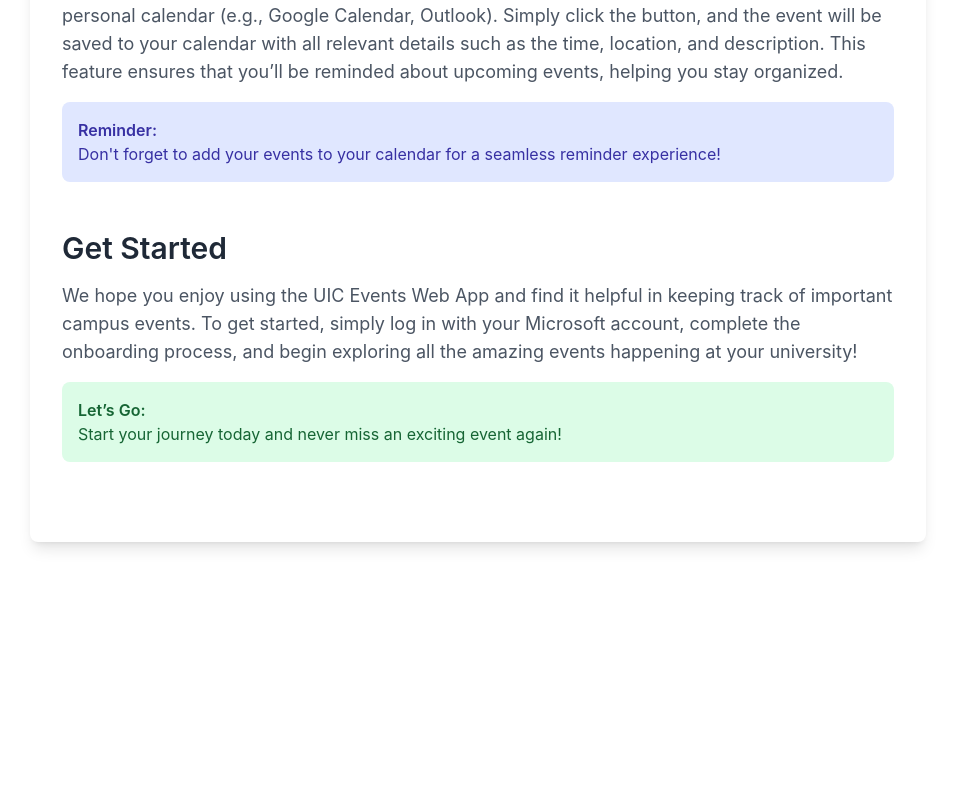
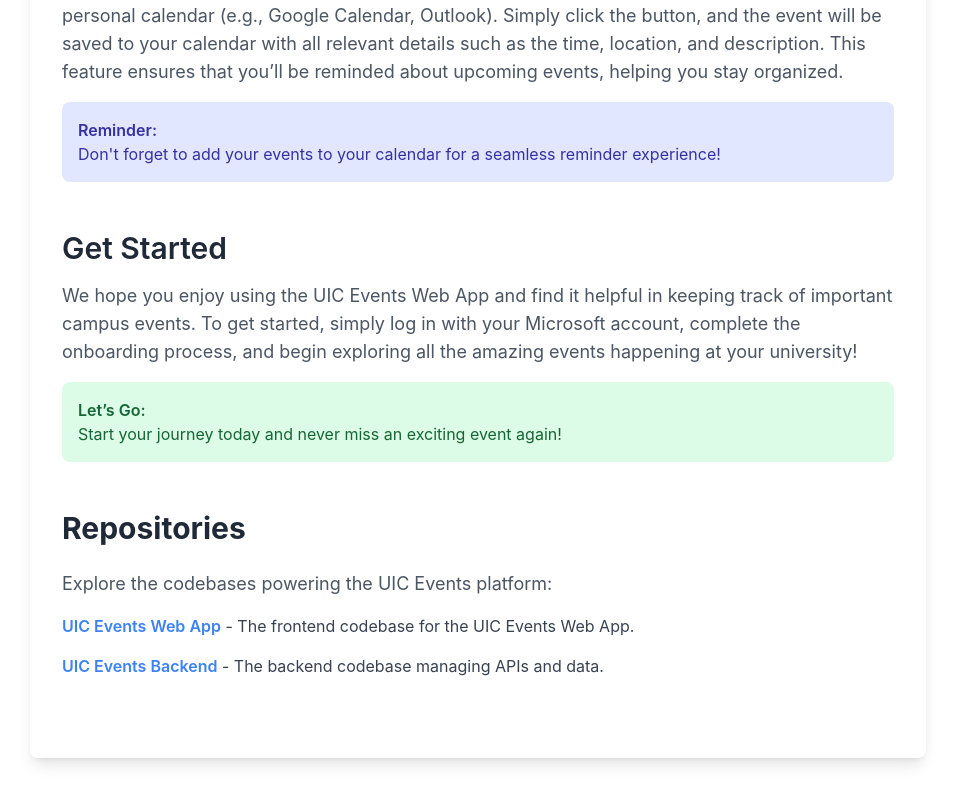
Before and after one commit to lokeshmanideepb/UniFied, a React (Vite) app: page /documentation in a window 1280 px wide. Shown: the part 2042-2832 px from the top of the page, without its empty margins (162-1117 px from the left). Before the commit the page ends 2616 px from the top, so only its background shows below. Built offline with nearby package versions, Linux system fonts and the light colour scheme.

Commit message:
added codebase urls

```diff
--- a/src/pages/AppFlowDocumentation.tsx
+++ b/src/pages/AppFlowDocumentation.tsx
@@ -107,6 +107,32 @@
                     <p>Start your journey today and never miss an exciting event again!</p>
                 </div>
             </section>
+            <section className="mb-12">
+                <h2 className="text-3xl font-bold text-gray-800 mb-6">Repositories</h2>
+                <p className="text-lg text-gray-600 mb-4">
+                    Explore the codebases powering the UIC Events platform:
+                </p>
+                <ul className="space-y-4">
+                    <li>
+                        <a
+                            href="https://github.com/lokeshmanideepb/UniFied"
+                            className="text-blue-500 font-semibold hover:underline hover:text-blue-700"
+                        >
+                            UIC Events Web App
+                        </a>
+                        <span className="text-gray-700"> - The frontend codebase for the UIC Events Web App.</span>
+                    </li>
+                    <li>
+                        <a
+                            href="https://github.com/lokeshmanideepb/cs484-proj-backend"
+                            className="text-blue-500 font-semibold hover:underline hover:text-blue-700"
+                        >
+                            UIC Events Backend
+                        </a>
+                        <span className="text-gray-700"> - The backend codebase managing APIs and data.</span>
+                    </li>
+                </ul>
+            </section>
         </div>
     );
 };
```
